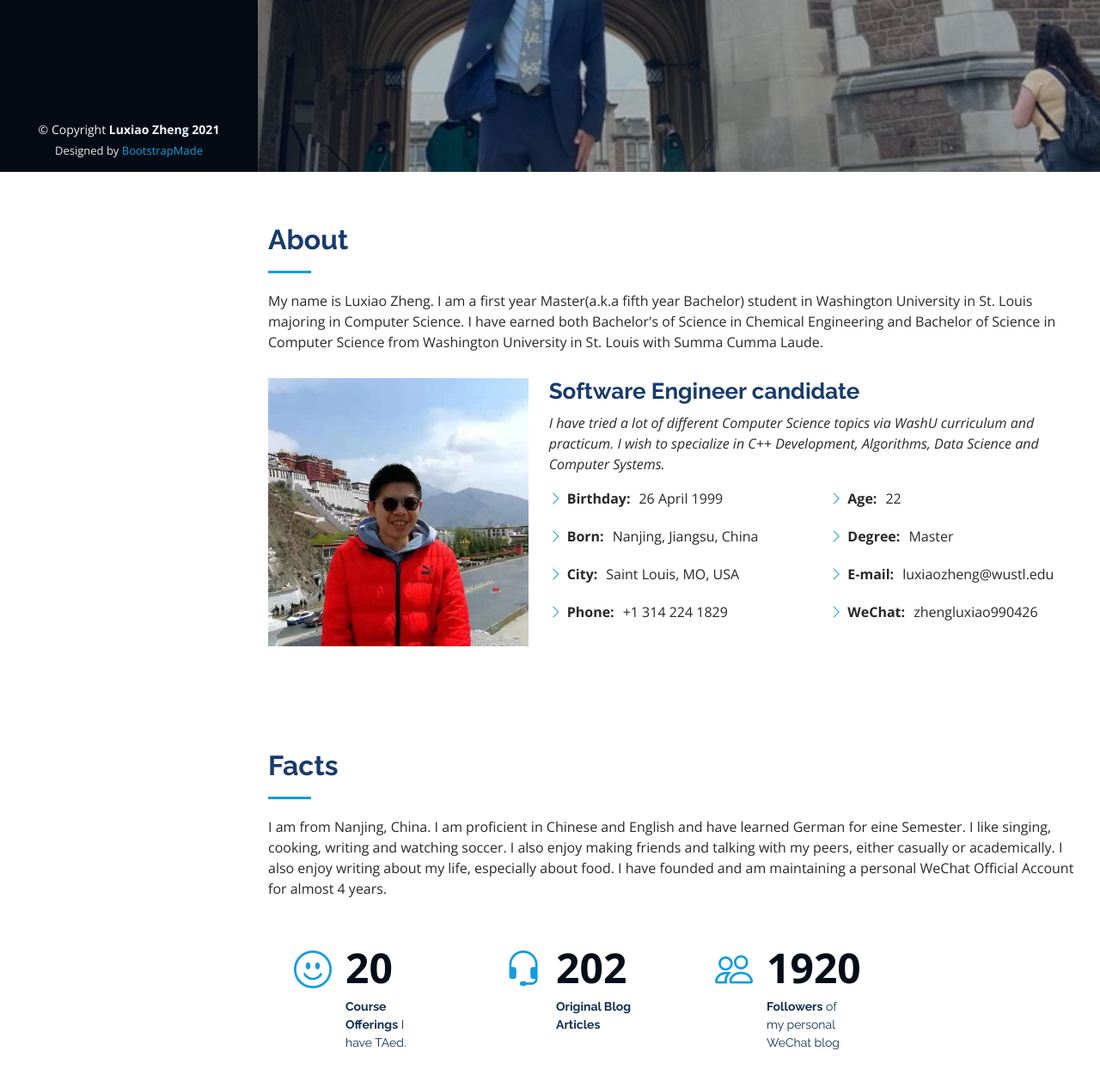
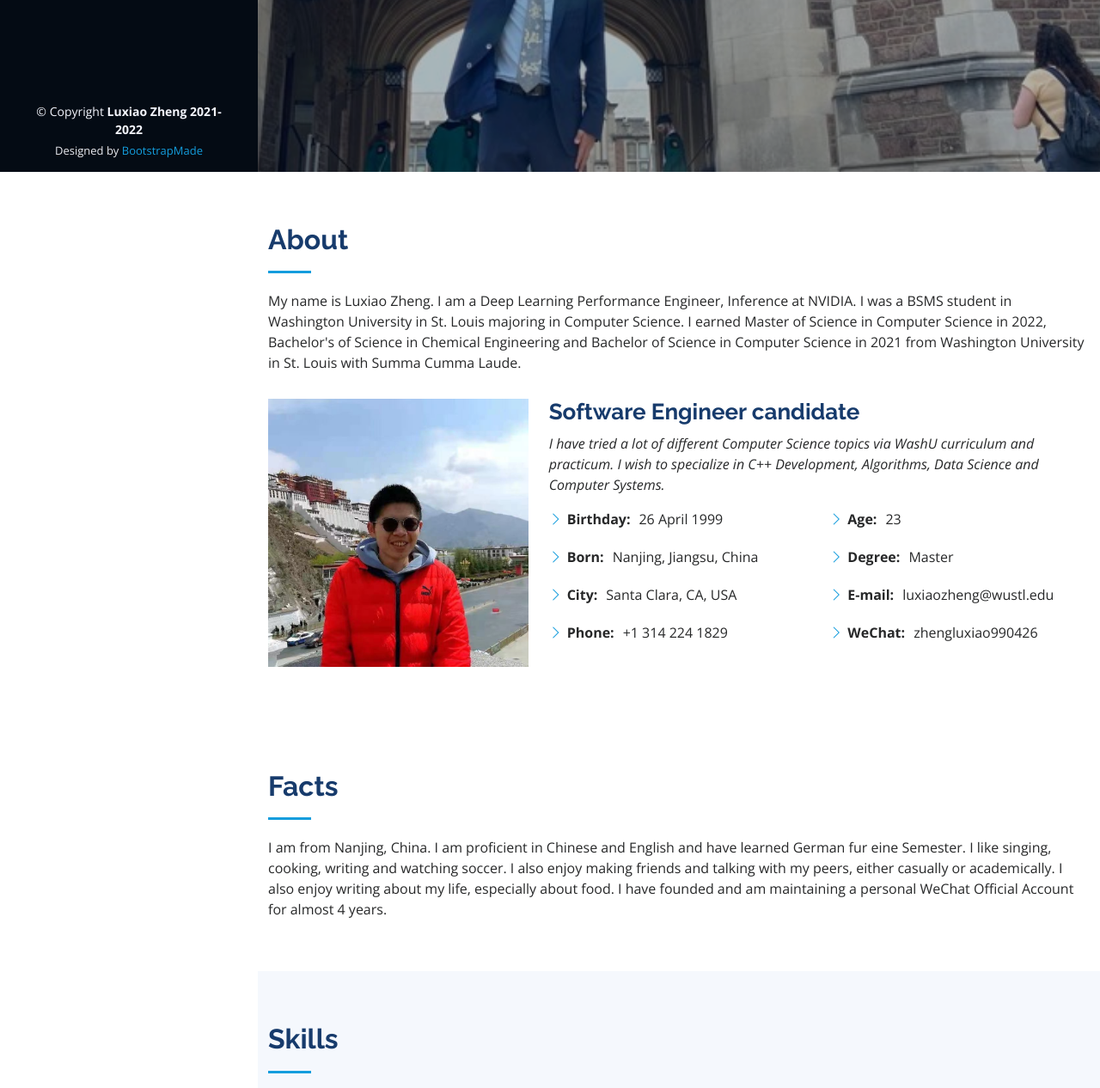
Before and after one commit to luxiaozheng/luxiaozheng.github.io, a plain HTML site: page index.html in a window 1280 px wide. Shown: the part 600-1866 px from the top of the page at 86% size. Drawn offline with nearby package versions, Linux system fonts and the light colour scheme.

Commit message:
Updated experience

```diff
--- a/index.html
+++ b/index.html
@@ -83,7 +83,11 @@
 
         <div class="section-title">
           <h2>About</h2>
-          <p>My name is Luxiao Zheng. I am a first year Master(a.k.a fifth year Bachelor) student in Washington University in St. Louis majoring in Computer Science. I have earned both Bachelor's of Science in Chemical Engineering and Bachelor of Science in Computer Science from Washington University in St. Louis with Summa Cumma Laude.</p>
+          <p>My name is Luxiao Zheng. I am a Deep Learning Performance Engineer, Inference at NVIDIA.
+            I was a BSMS student in Washington University in St. Louis majoring in Computer Science.
+            I earned Master of Science in Computer Science in 2022, Bachelor's of Science in Chemical Engineering and Bachelor of Science in Computer Science in 2021
+            from Washington University in St. Louis with Summa Cumma Laude.
+          </p>
         </div>
 
         <div class="row">
@@ -101,13 +105,13 @@
                 <ul>
                   <li><i class="bi bi-chevron-right"></i> <strong>Birthday:</strong> <span>26 April 1999</span></li>
                   <li><i class="bi bi-chevron-right"></i> <strong>Born:</strong> <span>Nanjing, Jiangsu, China</span></li>
-                  <li><i class="bi bi-chevron-right"></i> <strong>City:</strong> <span>Saint Louis, MO, USA</span></li>
+                  <li><i class="bi bi-chevron-right"></i> <strong>City:</strong> <span>Santa Clara, CA, USA</span></li>
                   <li><i class="bi bi-chevron-right"></i> <strong>Phone:</strong> <span>+1 314 224 1829</span></li>
                 </ul>
               </div>
               <div class="col-lg-6">
                 <ul>
-                  <li><i class="bi bi-chevron-right"></i> <strong>Age:</strong> <span>22</span></li>
+                  <li><i class="bi bi-chevron-right"></i> <strong>Age:</strong> <span>23</span></li>
                   <li><i class="bi bi-chevron-right"></i> <strong>Degree:</strong> <span>Master</span></li>
                   <li><i class="bi bi-chevron-right"></i> <strong>E-mail:</strong> <span>luxiaozheng@wustl.edu</span></li>
                   <li><i class="bi bi-chevron-right"></i> <strong>WeChat:</strong> <span>zhengluxiao990426</span></li>
@@ -129,13 +133,13 @@
 
         <div class="section-title">
           <h2>Facts</h2>
-          <p>I am from Nanjing, China. I am proficient in Chinese and English and have learned German for eine Semester. I like singing, cooking, writing and watching soccer.
+          <p>I am from Nanjing, China. I am proficient in Chinese and English and have learned German fur eine Semester. I like singing, cooking, writing and watching soccer.
           I also enjoy making friends and talking with my peers, either casually or academically. I also enjoy writing about my life, especially
           about food. I have founded and am maintaining a personal WeChat Official Account for almost 4 years.
           </p>
         </div>
 
-        <div class="row no-gutters">
+        <!-- <div class="row no-gutters">
 
           <div class="col-lg-3 col-md-6 d-md-flex align-items-md-stretch" data-aos="fade-up">
             <div class="count-box">
@@ -144,14 +148,6 @@
               <p><strong>Course Offerings</strong> I have TAed.</p>
             </div>
           </div>
-
-          <!-- <div class="col-lg-3 col-md-6 d-md-flex align-items-md-stretch" data-aos="fade-up" data-aos-delay="100">
-            <div class="count-box">
-              <i class="bi bi-journal-richtext"></i>
-              <span data-purecounter-start="0" data-purecounter-end="2" data-purecounter-duration="1" class="purecounter"></span>
-              <p><strong>Bachelors</strong> in 4 years with 3.99 GPA</p>
-            </div>
-          </div> -->
 
           <div class="col-lg-3 col-md-6 d-md-flex align-items-md-stretch" data-aos="fade-up" data-aos-delay="200">
             <div class="count-box">
@@ -168,7 +164,7 @@
               <p><strong>Followers</strong> of my personal WeChat blog</p>
             </div>
           </div>
-        </div>
+        </div> -->
       </div>
     </section>
     <!-- End Facts Section -->
@@ -298,7 +294,6 @@
             <div class="resume-item pb-0">
               <h4>Luxiao Zheng</h4>
               <ul>
-                <li>6168 Waterman Blvd. 1W, St. Louis, 63112</li>
                 <li>(314) 224-1829</li>
                 <li>luxiaozheng@wustl.edu</li>
               </ul>
@@ -331,8 +326,8 @@
           <div class="col-lg-6" data-aos="fade-up" data-aos-delay="100">
             <h3 class="resume-title">Professional Experience</h3>
             <div class="resume-item">
-              <h4>Incoming Deep Learning Performance Engineer, Inference</h4>
-              <h5>August 2022</h5>
+              <h4>Deep Learning Performance Engineer, Inference</h4>
+              <h5>August 2022 - Present</h5>
               <p><em>NVIDIA, Santa Clara, US </em></p>
             </div>
             <h3 class="resume-title">Internship Experience</h3>
@@ -826,7 +821,7 @@
   <footer id="footer">
     <div class="container">
       <div class="copyright">
-        &copy; Copyright <strong><span>Luxiao Zheng 2021</span></strong>
+        &copy; Copyright <strong><span>Luxiao Zheng 2021-2022</span></strong>
       </div>
       <div class="credits">
         <!-- All the links in the footer should remain intact. -->
```
